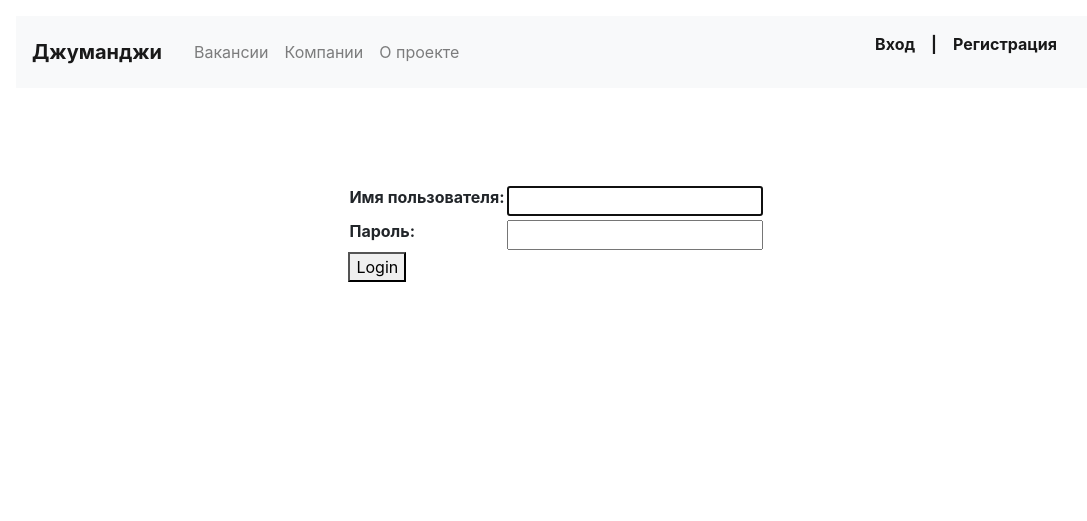
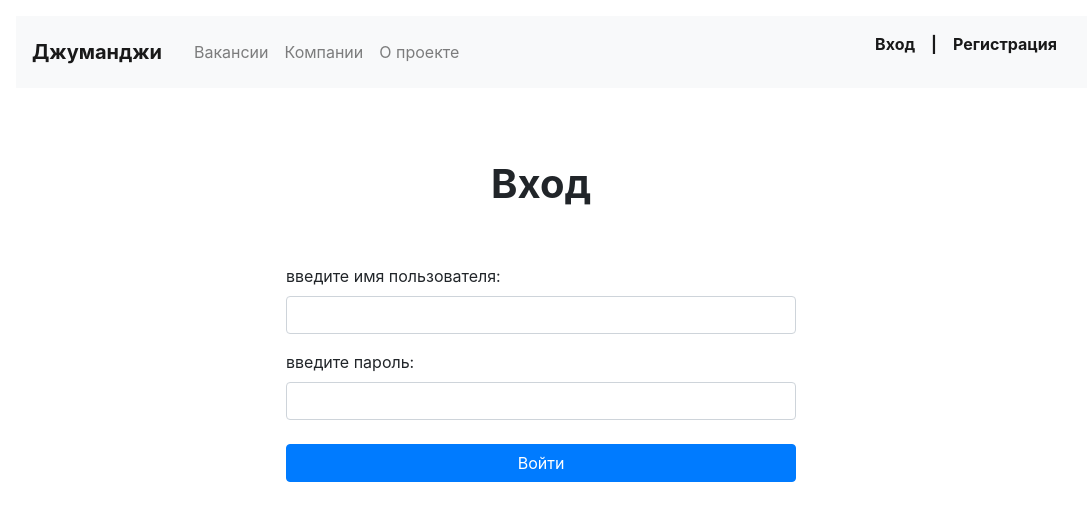
Before and after one commit to gitSergeyhab/Stepik3, a Django app: page /login in a window 1280 px wide. Shown: the top 521 px of the page, without its empty margins (84-1171 px from the left). Run offline with Django 3.2, Linux system fonts and the light colour scheme; some libraries are stand-ins or nearby versions.

Commit message:
fixed: registration, login, randombase

```diff
--- a/Djum/Djum/settings.py
+++ b/Djum/Djum/settings.py
@@ -130,5 +130,3 @@ STATICFILES_DIRS = [
 
 # нужно для работы debug-toolbar:
 INTERNAL_IPS = ['127.0.0.1', ]
-
-# redirect_authenticated_user = True
--- a/Djum/Djum/urls.py
+++ b/Djum/Djum/urls.py
@@ -23,6 +23,7 @@ urlpatterns = [
 ]
 
 
+# debug_toolbar почему-то не работает
 if settings.DEBUG:
     import debug_toolbar
 
--- a/Djum/job/admin.py
+++ b/Djum/job/admin.py
@@ -2,7 +2,6 @@ from django.contrib import admin
 
 # Register your models here.
 from .models import Specialty, Company, Vacancy, Application
-
 
 
 class VacancyAdmin(admin.ModelAdmin):
@@ -20,7 +19,7 @@ class SpecialtyAdmin(admin.ModelAdmin):
 
 
 class CompanyAdmin(admin.ModelAdmin):
-    list_display = ['id', 'name', 'location', 'employee_count']
+    list_display = ['id', 'name', 'location', 'owner', 'employee_count']
     list_display_links = ['id', 'name']
     search_fields = ['name', 'location', 'employee_count']
 
@@ -30,7 +29,6 @@ class ApplicationAdmin(admin.ModelAdmin):
     list_display_links = ['user']
     search_fields = ['written_username']
     list_filter = ['vacancy']
-
 
 
 '''
--- a/Djum/job/data.py
+++ b/Djum/job/data.py
@@ -154,7 +154,5 @@ level = 'Intern', 'Junior', 'Middle', 'Senior', 'Lead',
 skillist = ['Python', 'Django', 'Flask', 'PHP', 'JS', 'Node', 'Vue', 'React', 'Git', 'SQL', 'CSS', 'HTML',
             'Ruby', 'Rails', 'Laravel', 'Spring', 'Angular', 'Ember', 'правапессанее', 'и чтоб человек хороший',
             'C++', 'C#', 'C', 'Java', 'Kotlin', 'Pandas', 'Numpy', 'MySQL', 'Symfony', 'CodeIgniter', 'Yii 2',
-            'Phalcon', 'Swift', 'ML', 'Паринг', 'BS4',
+            'Phalcon', 'Swift', 'ML', 'Парсинг', 'BS4',
             'Grails', 'Vaadin', 'Spark', 'Bootstrap', 'Poco', 'Asio C++', 'WebSocket++', ]
-
-# print(Vacancy.objects.count())
--- a/Djum/job/forms.py
+++ b/Djum/job/forms.py
@@ -42,7 +42,6 @@ class ApplicationForm(forms.ModelForm):
 # --------------- форма регистрации -----------------------
 
 class UserRegForm(UserCreationForm):
-    email = forms.EmailField()
 
     def __init__(self, *args, **kwargs):
         super().__init__(*args, **kwargs)
@@ -53,5 +52,12 @@ class UserRegForm(UserCreationForm):
 
     class Meta:
         model = User
-        fields = ['username', 'email', 'first_name', 'last_name', 'password1', 'password1']
-        # fields = ['username', 'email', 'password1', 'password1']
+        fields = ['username', 'email', 'first_name', 'last_name', 'password1', 'password2']
+        # fields = ['username', 'email', 'password1', 'password2']
+
+
+# --------------- форма аутентификации -----------------------
+
+class UserAutForm(AuthenticationForm):
+    username = forms.CharField(label='введите имя пользователя', widget=forms.TextInput(attrs={'class': 'form-control'}))
+    password = forms.CharField(label='введите пароль', widget=forms.PasswordInput(attrs={'class': 'form-control'}))
--- a/Djum/job/templates/job/companies.html
+++ b/Djum/job/templates/job/companies.html
@@ -19,7 +19,7 @@
           <div class="card mb-4">
             <div class="card-body px-4">
               <div class="row">
-                <div class="col-12 col-md-4 col-lg-3 d-flex align-items-end">
+                <div class="col-12 col-md-4 col-lg-3 d-flex align-items-center">
                   <a href="{{ com.get_absolute_url }}"><img src="../../static/logs/logo{{ com.pk }}.png" width="130" height="80" alt=""></a>
                 </div>
                 <div class="col-12 col-md-8 col-lg-9">
--- a/Djum/job/urls.py
+++ b/Djum/job/urls.py
@@ -16,7 +16,7 @@ Including another URLconf
 from django.contrib.auth.views import LogoutView
 from django.urls import path
 from job.views import MainView, ListVacancies, CardCompany, ListVacSpecialties, Companies, OneVacancy, \
-    CreateApplication, MySignupView, MyLoginView
+    CreateApplication, MySignupView, my_login
 
 urlpatterns = [
     path('', MainView.as_view(), name='main'),
@@ -31,7 +31,8 @@ urlpatterns = [
 
 
 urlpatterns += [
-    path('login', MyLoginView.as_view(), name='login'),
+    path('login', my_login, name='login'),
+    # path('login', MyLoginView.as_view(), name='login'),
     path('logout', LogoutView.as_view(), name='logout'),
     path('signup', MySignupView.as_view(), name='signup'),
 ]
--- a/Djum/job/views.py
+++ b/Djum/job/views.py
@@ -2,14 +2,16 @@
 # from django.views import View
 
 # Create your views here.
+from django.contrib.auth import login
 from django.contrib.auth.views import LoginView
+from django.shortcuts import redirect, render
 from django.views.generic import ListView, DetailView, CreateView
 from django.contrib.auth.forms import UserCreationForm
 
 from .models import Specialty, Company, Vacancy, Application
 from .models import skillist
 from random import shuffle
-from .forms import ApplicationForm, UserRegForm
+from .forms import ApplicationForm, UserRegForm, UserAutForm
 
 title = 'Джуманджи'
 shuffle(skillist)
@@ -106,7 +108,23 @@ class MySignupView(CreateView):
     extra_context = {'title': title, }
 
 
-class MyLoginView(LoginView):
-    redirect_authenticated_user = True
-    template_name = 'login.html'
-    extra_context = {'title': title, }
+# ------------------- registrations -------------------
+
+# class MyLoginView(LoginView):
+#     redirect_authenticated_user = True
+#     template_name = 'login.html'
+#     extra_context = {'title': title, }
+
+# !!! через класс красиво не получилось, а в функции с трудом понимаю, что вообще происходит
+def my_login(request):
+    if request.user.is_authenticated:
+        return redirect('/')
+    if request.method == 'POST':
+        form = UserAutForm(data=request.POST)
+        if form.is_valid():
+            user = form.get_user()
+            login(request, user)
+            return redirect('/')
+    else:
+        form = UserAutForm()
+    return render(request, 'login.html', {'form': form,'title': title, })
--- a/Djum/templates/incl/_first_section_if.html
+++ b/Djum/templates/incl/_first_section_if.html
@@ -4,7 +4,7 @@
 <div class="my-3">
   <img class="rounded mx-auto d-block" src="../../static/logs/logo{{ flag_company.0.pk }}.png" width="130" height="80" alt="flag_company">
   <div>
-    <h1 class="h1 text-center mx-auto my-0 py-0" style="font-size: 70px;"><strong>{{ flag_company.0 }}</strong></h1>
+    <h1 class="h1 text-center mx-auto my-0 py-0" style="font-size: 70px;"><strong>{{ flag_company.0|upper }}</strong></h1>
   </div>
 </div>
 {% else %}
--- a/Djum/templates/login.html
+++ b/Djum/templates/login.html
@@ -7,15 +7,15 @@
 
 {% block cards1 %}
 
-
-<div class="container h-100 mt-5 pt-5">
-  <div class="row h-100 justify-content-center align-items-center">
-    <form method="post" action="login">{% csrf_token %}
-        <table>{{ form.as_table }}</table>
-        <button type="submit">Login</button>
-    </form>
+<div class="container row justify-content-center">
+  <div class=" col-6">
+    <h1 class="h1 text-center mx-auto mt-4 py-5"><strong>Вход</strong></h1>
+      <form method="post">
+        {% csrf_token %}
+        {{ form.as_p }}
+          <input type="submit" class="btn btn-primary btn-block mt-4 mb-2" value="Войти">
+      </form>
   </div>
 </div>
 
-
 {% endblock %}
```
Also changed, not shown: Djum/job/models.py (+7 -3 lines), Djum/db.sqlite3.
